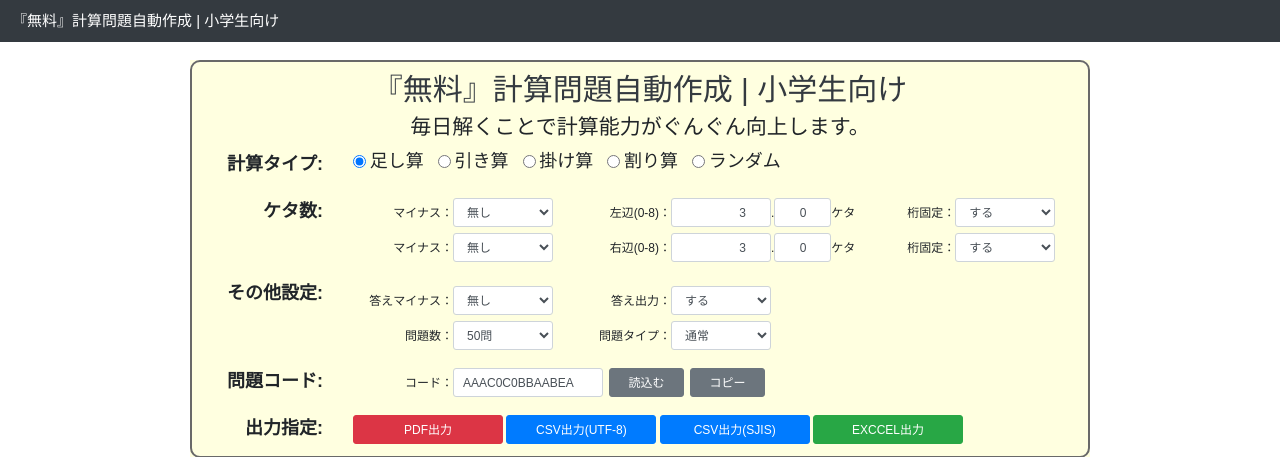
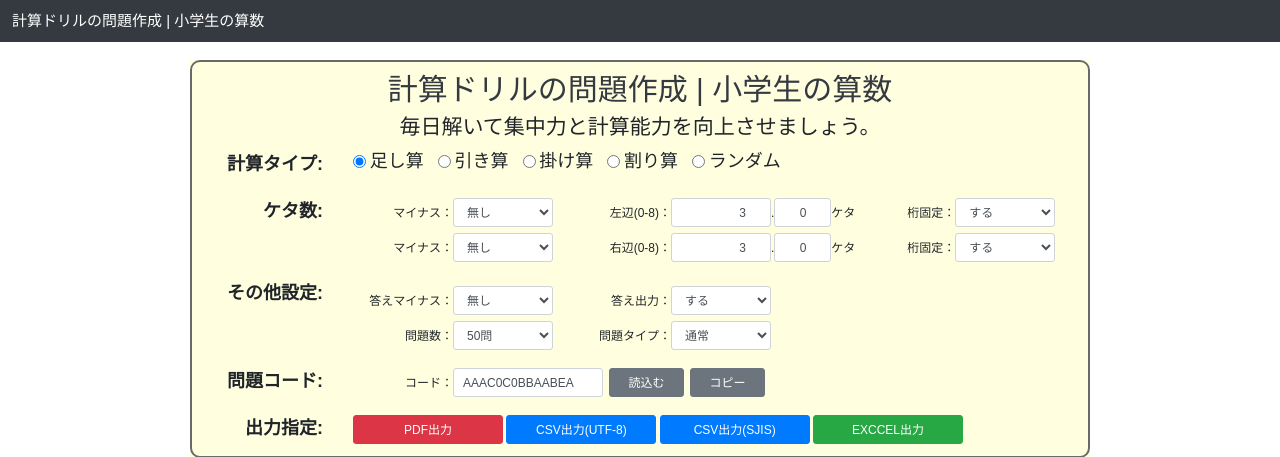
Before and after one commit to ma-yo/studysite, a Django app: page / in a window 1280 px wide. Shown: the top 457 px of the page. Run offline with Django 3.2, Linux system fonts and the light colour scheme; parts of the project's set-up code (start-up, migrations or seed data) failed here and were passed over; some libraries are stand-ins or nearby versions.

Commit message:
タイトルを修正

```diff
--- a/sansudrill/templates/sansudrill/index.html
+++ b/sansudrill/templates/sansudrill/index.html
@@ -5,7 +5,7 @@
 <link rel="stylesheet" href="{% static 'sansudrill/css/base.css' %}?v={{context.timestamp}}">
 <link rel="stylesheet" href="{% static 'sansudrill/css/index.css' %}?v={{context.timestamp}}">
 {% endblock %}
-{% block page_title %}『無料』計算問題自動作成 | 小学生向け{% endblock %}
+{% block page_title %}計算ドリルの問題作成 | 小学生の算数{% endblock %}
 {% block content %}
 
 {% if context.message != '' %}
@@ -26,8 +26,8 @@
 <form id="drill-form" class="mt-4 select-area" action="/" method="POST" novalidate>
     <!--csrf対策-->
     {% csrf_token %}
-    <label class="h1 text-dark">『無料』計算問題自動作成 | 小学生向け</label><br>
-    <h3>毎日解くことで計算能力がぐんぐん向上します。</h3>
+    <label class="h1 text-dark">計算ドリルの問題作成 | 小学生の算数</label><br>
+    <h3>毎日解いて集中力と計算能力を向上させましょう。</h3>
     <input type="hidden" name="content-type" id="content-type" value="pdf" />
     <input type="hidden" name="enc-type" id="enc-type" value="utf-8" />
     <!--計算式選択-->
--- a/sansudrill/views.py
+++ b/sansudrill/views.py
@@ -31,7 +31,7 @@ from fractions import Fraction
 from decimal import Decimal, getcontext, Overflow, DivisionByZero, InvalidOperation
 
 #コンテキスト
-context = {'title':'『無料』計算問題自動作成 | 小学生向け', 'message_type':'alert-info', 'message':'', 'timestamp':dt.now().strftime('%Y%m%d%H%M%S')}
+context = {'title':'計算ドリルの問題作成 | 小学生の算数', 'message_type':'alert-info', 'message':'', 'timestamp':dt.now().strftime('%Y%m%d%H%M%S')}
 
 # PDFフォント
 FONT_NAMEPDF = 'ipa-gothic-fonts'
```
